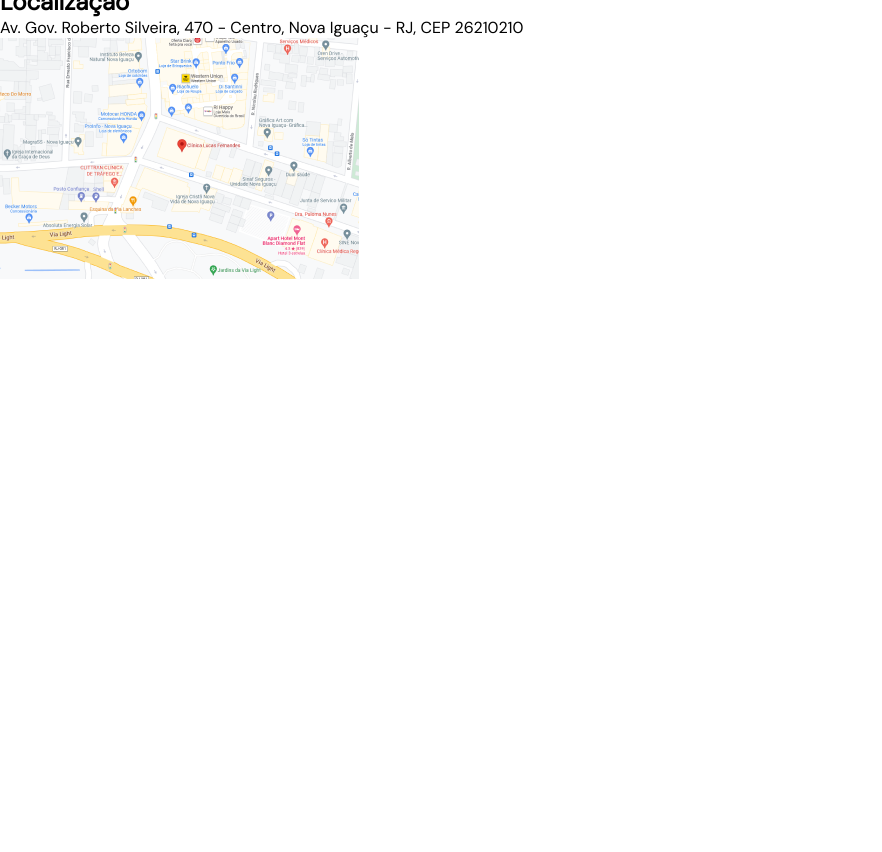
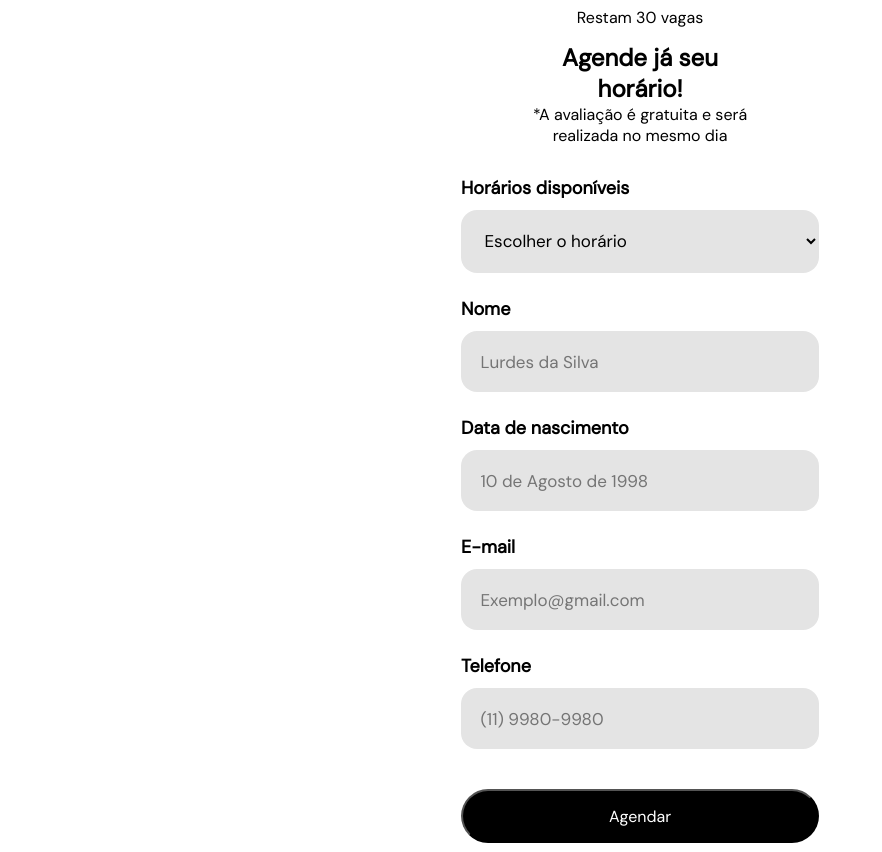
Before and after one commit to Danilo-Sam/projeto_sorriso_bonito, a website: page index.html in a window 1280 px wide. Shown: the part 3857-4709 px from the top of the page, without its empty margins (0-882 px from the left). Before the commit the page ends 4141 px from the top, so only its background shows below. Drawn offline with nearby package versions, Linux system fonts and the light colour scheme.

Commit message:
add form

```diff
--- a/index.html
+++ b/index.html
@@ -373,6 +373,46 @@
       </div>
     </section>
 
+    <section class="formulario">
+      <div class="formulario__titulo">
+        <h2>O próximo evento será no dia 09/10</h2>
+        <p id="quant_vagas">Restam 30 vagas</p>
+        <h3>Agende já seu horário!</h3>
+        <p>*A avaliação é gratuita e será realizada no mesmo dia </p>
+      </div>
+      <div>
+        <form class="formulario__content">
+          <div class="formulario__content__menu">
+            <h4>Horários disponíveis</h4>
+              <select class="formulario__content__menu__item" id="horarios">
+                <option value="" disabled selected>Escolher o horário</option>
+                <option value="primeiroH">9:30h</option>
+                <option value="segundoH">12:30h</option>
+                <option value="terceiroH">15h</option>
+                <option value="quartoH">17h</option>
+              </select>
+              <div class="formulario__content__menu__item">
+                <h4>Nome</h4>
+                  <input type="text" placeholder="Lurdes da Silva">
+              </div>
+              <div class="formulario__content__menu__item">
+                <h4>Data de nascimento</h4>
+                  <input type="number" placeholder="10 de Agosto de 1998">
+              </div>
+              <div class="formulario__content__menu__item">
+                <h4>E-mail</h4>
+                  <input id="E-mail" type="email" placeholder="Exemplo@gmail.com">
+              </div>
+              <div class="formulario__content__menu__item">
+                <h4>Telefone</h4>
+                  <input id="Telefone" type="tel" placeholder="(11) 9980-9980">
+              </div>
+              <button class="formulario__content__menu__button" type="submit">Agendar</button>
+            </div>
+          </form>
+      </div>
+    </section>
+
     <section class="contacts" id="contacts">
       <h2>Contatos</h2>
       <div class="contacts__whatsapp">
@@ -394,6 +434,12 @@
       </div>
     </section>
 
+    <script type="text/javascript" src="//code.jquery.com/jquery-1.11.0.min.js"></script>
+    <script type="text/javascript" src="//code.jquery.com/jquery-migrate-1.2.1.min.js"></script>
+
     <script src="./dist/js/main.js"></script>
+    <script src="./js/jquery.mask.min.js"></script>
+    <script src="./js/jquery.validate.min.js"></script>
+    <script src="./js/messages_pt_BR.min.js"></script>
   </body>
 </html>
--- a/src/scripts/main.js
+++ b/src/scripts/main.js
@@ -32,3 +32,7 @@ faq2.forEach((faq) => {
     console.log("Hello");
   });
 });
+
+$(document).ready(function(){
+  $('#Telefone').mask('(00) 00000-0000')
+})
--- a/src/styles/main.scss
+++ b/src/styles/main.scss
@@ -7,6 +7,7 @@
 @use "section/conhecaDrLucas.scss";
 @use "section/faq.scss";
 @use "section/faq2.scss";
+@use "section/form.scss";
 
 header {
   .flex {
--- /dev/null
+++ b/src/styles/section/form.scss
@@ -0,0 +1,75 @@
+.formulario{
+    display: block;
+    max-width: 358px;
+    margin: 0 auto;
+
+    &__titulo {
+        color: #000;
+        margin: 48px 55.5px 30px;
+        text-align: center;
+
+        h2 {
+            margin-bottom: 10px;
+            font-size: 32px;
+            line-height: 41px;
+        }
+
+        h3 {
+            font-size: 24px;
+            margin-top: 14px;
+        }
+
+        p {
+            font-size: 16px;
+        }
+    }
+
+    &__content{
+
+        input {
+            width: 100%;
+            padding: 19.5px;
+            font-size: 17px;
+            background-color: #e4e4e4;
+            border-radius: 16px;
+            border: none;
+        }
+
+        &__menu {
+
+            h4 {
+                font-size: 18px;
+                margin-bottom: 10px;
+                margin-top: 24px;
+            }
+
+            &__button {
+                width: 100%;
+                border-radius: 27px;
+                background-color: #000;
+                color: #fff;
+                height: 54px;
+                padding: 10px 0;
+                margin: 40px 0;
+                font-size: 16px;
+            }
+
+            select {
+                padding: 19.5px;
+                font-size: 17px;
+                background-color: #e4e4e4;
+                border: none;
+                border-radius: 16px;
+            }
+            &__item {
+                width: 100%;
+
+                h4 {
+                    font-size: 18px;
+                    margin-bottom: 10px;
+                    margin-top: 24px;
+                }
+            }
+        }
+    }
+}
```
Also changed, not shown: dist/css/main.css.
